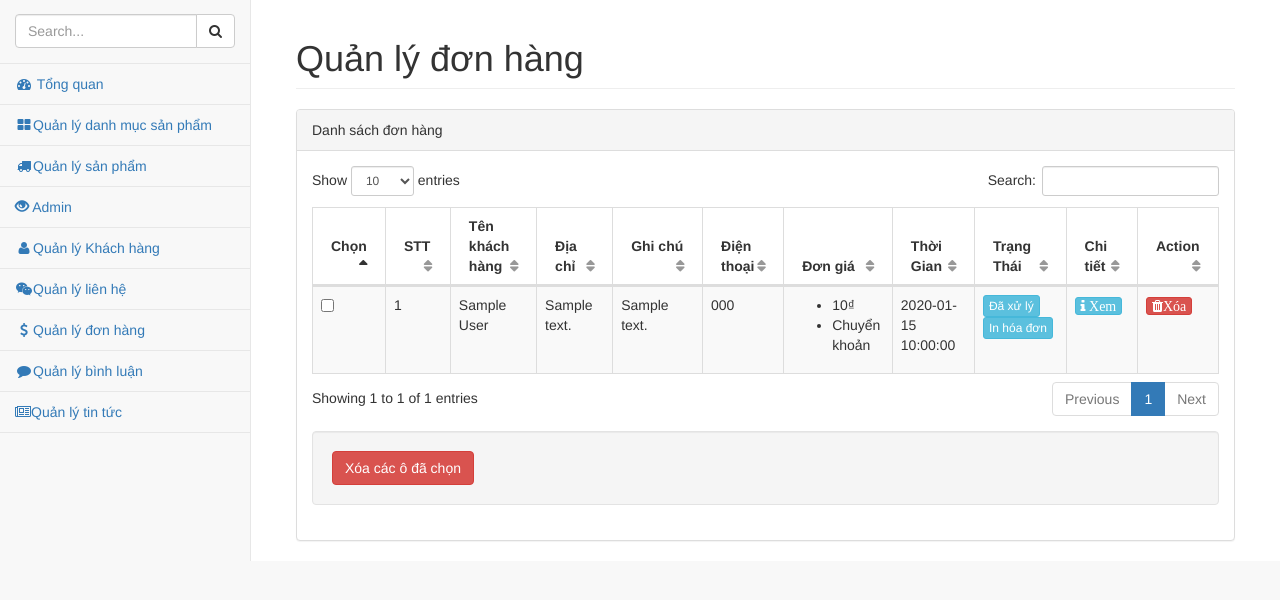
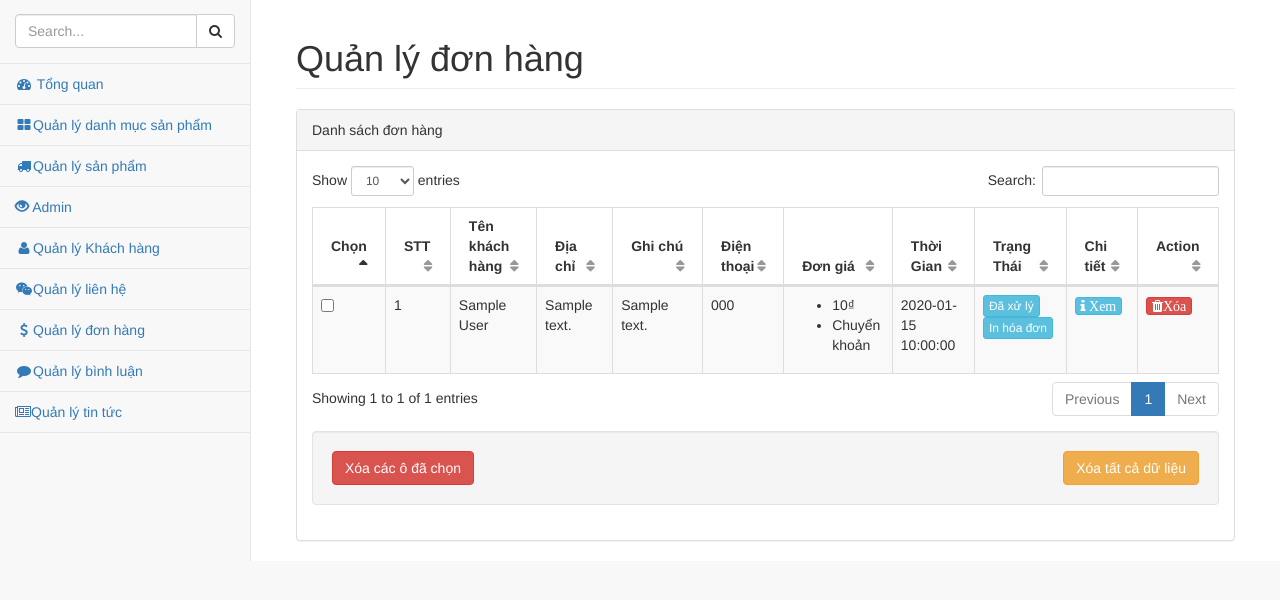
Before and after one commit to lviethai1997/tutphp, a PHP site: page /tutphp/admin/modules/transaction in a window 1280 px wide. Shown: the part 52-652 px from the top of the page. Run offline with PHP 8.4, Linux system fonts and the light colour scheme; the visitor is signed in with stand-in values (Sample User, id 1); tables that the repository leaves empty or names only in its code hold one stand-in row (values such as "Sample post"); some libraries are stand-ins or nearby versions.

Commit message:
update Delete

```diff
--- a/admin/modules/transaction/index.php
+++ b/admin/modules/transaction/index.php
@@ -6,13 +6,25 @@
 
         $transaction= $db->fetchsql($sql);
 
-        if($_SERVER["REQUEST_METHOD"] == "POST"){
+        if(isset($_POST["CheckBoxDelete"]))
+        {
             $checkbox = $_POST['check'];
             for($i=0;$i<count($checkbox);$i++){
             $del_id = $checkbox[$i];
             $num =$db->deletesql("transaction","id= '".$del_id."'");
             }
-            $_SESSION['success'] = "Xóa đơn hàng thành công";
+            if($num>0){
+                $_SESSION['success'] = "Xóa đơn hàng thành công";
+                redirectAdmin("transaction");
+            }else{
+                $_SESSION['error'] = "Xóa đơn hàng thất bại!!";
+                redirectAdmin("transaction");
+            }
+
+        }else if(isset($_POST["DeleteAll"]))
+        {
+            $deleteAllRow = $db->DeleteAll("transaction");
+            $_SESSION['success'] = "Xóa tất cả các đơn hàng thành công";
             redirectAdmin("transaction");
         }
 
@@ -78,12 +90,8 @@
                                         <a href="status.php?id=<?php echo $item['id'] ?>" class="btn btn-xs <?php echo $item['status']==0 ?"btn-danger" :"btn-info" ?>"><?php echo $item['status'] == 0 ? ' Chưa xử lý' :' Đã xử lý' ?></a>
                                         <a class="btn btn-xs btn-info" href="printbill.php?id=<?php echo $item['id'] ?>"> In hóa đơn</a>
                                         </td>
-
                                         <td>
-
                                         <a  class=" btn btn-xs btn-info fa fa-info " data-toggle="modal" data-target="#exampleModal" data-whatever=<?php echo '"'.$item['id'].' " '?>> Xem</a>
-
-
                                         <div class="modal fade" id="exampleModal" tabindex="-1" role="dialog" aria-labelledby="memberModalLabel" aria-hidden="true">
                                             <div class="modal-dialog">
                                                 <div class="modal-content">
@@ -100,16 +108,10 @@
                                         </td>
                                         <td>
                                         <!-- <a class="btn btn-xs btn-danger fa fa-trash " href="delete.php?id=<?php echo $item['id'] ?>" onclick="return confirm('Bạn có chắc muốn xóa không?')">Xóa</a> &emsp; -->
-
                                         <a href="#" id="<?php echo $item['id'] ?>" class="btn btn-xs btn-danger fa fa-trash trash" >Xóa</a>
                                         </td>
                                     </tr>
-
                                     <?php $stt++ ;endforeach  ?>
-
-
-
-
                                 </tbody>
                             </table>
                         </div>
@@ -119,12 +121,12 @@
                         <div class="col-sm-6">
                             <div class="dataTables_info" id="dataTables-example_info" role="status" aria-live="polite"></div>
                         </div>
-
                     </div>
                 </div>
                 <!-- /.table-responsive -->
                 <div class="well">
-                <input type="submit" class="btn btn-danger" name="submit" value="Xóa các ô đã chọn" onclick="return confirm('Bạn có chắc muốn xóa không?')">
+                <input type="submit" class="btn btn-danger" name="CheckBoxDelete" value="Xóa các ô đã chọn" onclick="return confirm('Bạn có chắc muốn xóa không?')">
+                <button class="btn btn-warning" style="float:right;" name="DeleteAll" type="submit" onclick="return confirm('Bạn có chắc muốn xóa không?')">Xóa tất cả dữ liệu</button>
                 </div>
             </div>
             </form>
--- a/admin/modules/transaction/printbill.php
+++ b/admin/modules/transaction/printbill.php
@@ -181,7 +181,7 @@ $open = "transaction";
 <div id="page" class="page">
     <div class="header">
         <div class="logo"><img withd ="150" height="150" src="<?php echo base_url()  ?>public/fontend/logo/logobill.png"/></div>
-        <div class="company">C.Ty TNHH Salomon</div>
+        <div class="company">C.Ty TNHH haile</div>
     </div>
   <br/>
   <div class="title">
--- a/index.php
+++ b/index.php
@@ -45,7 +45,6 @@ fjs.parentNode.insertBefore(js, fjs);
 					   					<h2 class="head-2">Đẹp</h2>
 					   					<h2 class="head-3">Chất chơi</h2>
 					   					<p class="category"><span>Chỉ có duy nhất tại đây<br>&ensp;&ensp;&ensp;&ensp;&ensp;&ensp;<strong> BTFY Shop</strong></span></p>
-
 				   					</div>
 				   				</div>
 				   			</div>
--- a/lib/Database.php
+++ b/lib/Database.php
@@ -112,6 +112,15 @@ class Database
     public function delete ($table ,  $id )
     {
         $sql = "DELETE FROM {$table} WHERE id = $id ";
+
+        mysqli_query($this->link,$sql) or die (" Lỗi Truy Vấn delete   --- " .mysqli_error($this->link));
+        return mysqli_affected_rows($this->link);
+    }
+
+
+    public function DeleteAll ($table)
+    {
+        $sql = "DELETE FROM {$table} ";
 
         mysqli_query($this->link,$sql) or die (" Lỗi Truy Vấn delete   --- " .mysqli_error($this->link));
         return mysqli_affected_rows($this->link);
```
Also changed, not shown: admin/modules/contacts/index.php (+17 -11 lines). Lines whose indentation alone changed are shown as unchanged.
